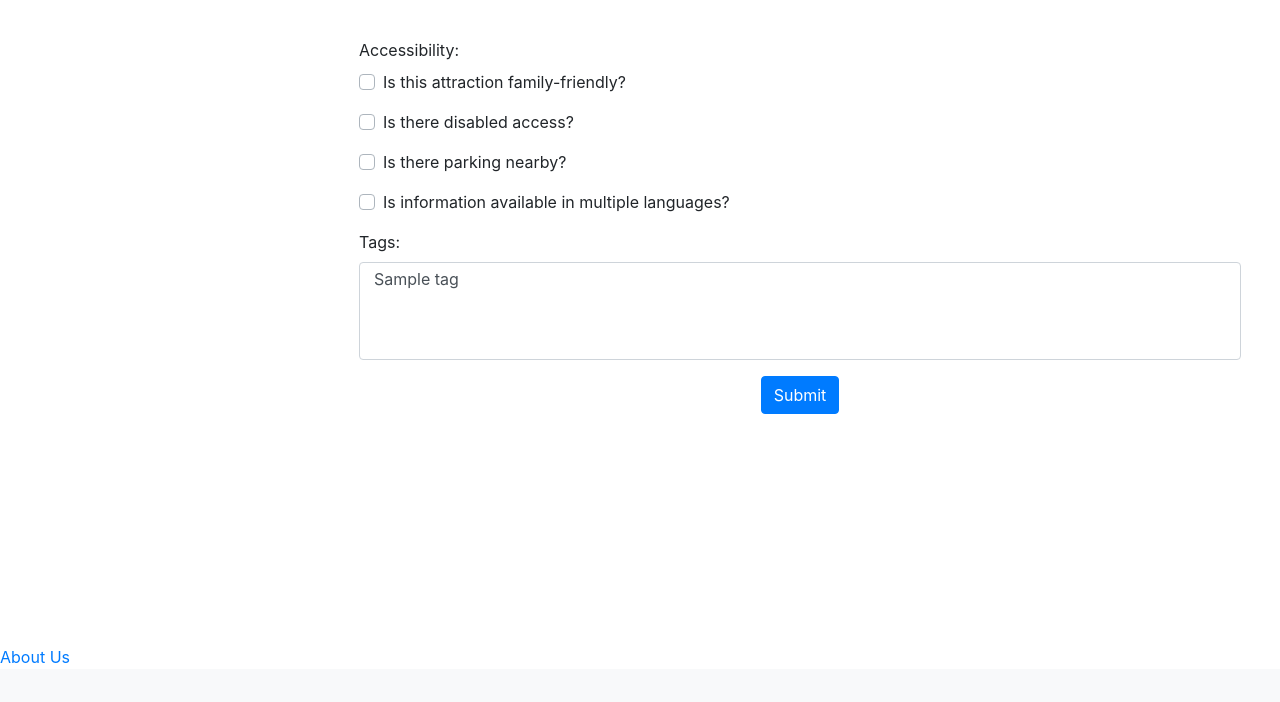
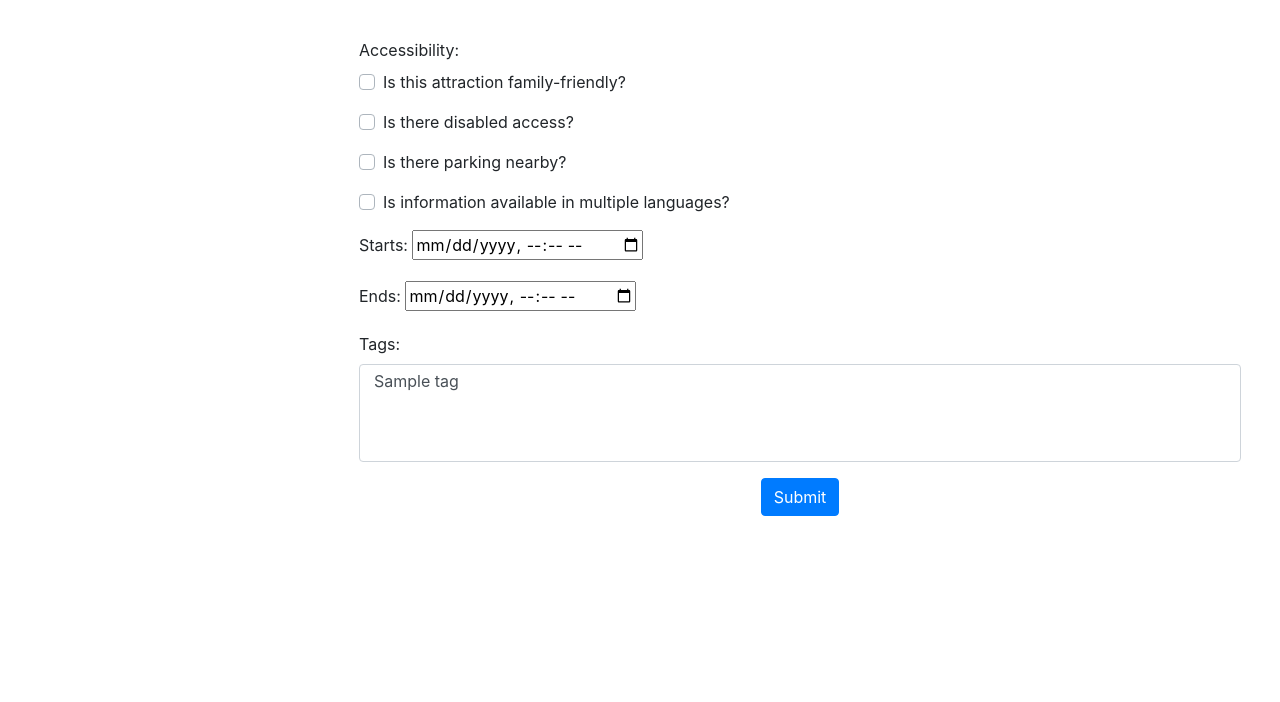
Before and after one commit to RuaridhSWilson/GlasGo, a Django app: page /glasgo/add/ in a window 1280 px wide. Shown: the part 771-1473 px from the top of the page. Before the commit the page ends 1434 px from the top, so only its background shows below. Run offline with Django 3.2, Linux system fonts and the light colour scheme; a user stored in the database is signed in; tables that the repository leaves empty hold one stand-in row (values such as "Sample post"); grey boxes marked "Sample" are stand-in pictures; some libraries are stand-ins or nearby versions.

Commit message:
Add attraction automatically adds price and accessibility tags

```diff
--- a/glasgo_project/glasgo/views.py
+++ b/glasgo_project/glasgo/views.py
@@ -58,6 +58,8 @@ class AddAttractionView(View):
         form = AttractionForm(request.POST, request.FILES)
         if form.is_valid():
             attraction = form.save(commit=True)
+            attraction.add_price_tag()
+            attraction.add_access_tags()
             return redirect(
                 reverse("glasgo:attraction", kwargs={"slug": attraction.slug})
             )
--- a/glasgo_project/templates/glasgo/add_attraction.html
+++ b/glasgo_project/templates/glasgo/add_attraction.html
@@ -101,7 +101,15 @@
             </div>
         </div>
 
-
+        <!-- TODO: Make these date pickers bootstrappy -->
+        <div class="form-group">
+            {{ form.starts.label_tag }}
+            {% render_field form.starts type="datetime-local" %}
+        </div>
+        <div class="form-group">
+            {{ form.ends.label_tag }}
+            {% render_field form.ends type="datetime-local" %}
+        </div>
 
         <div class="form-group">
             <label for="tags">Tags:</label>
```
